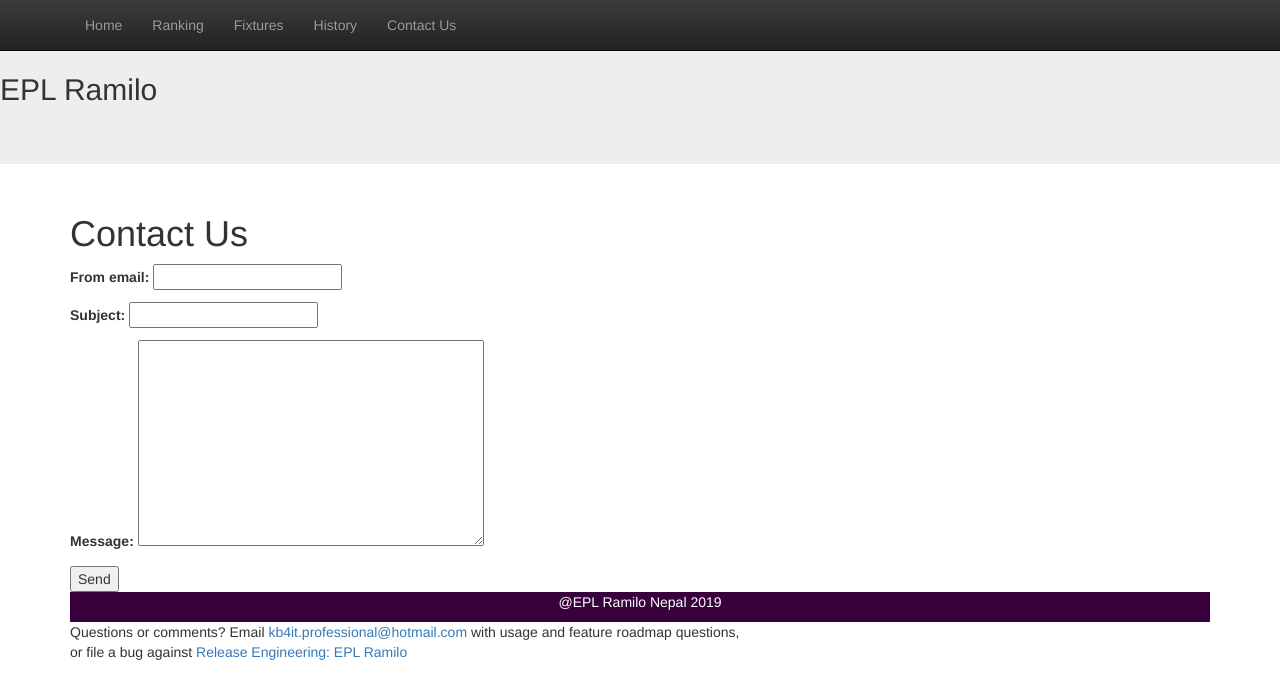
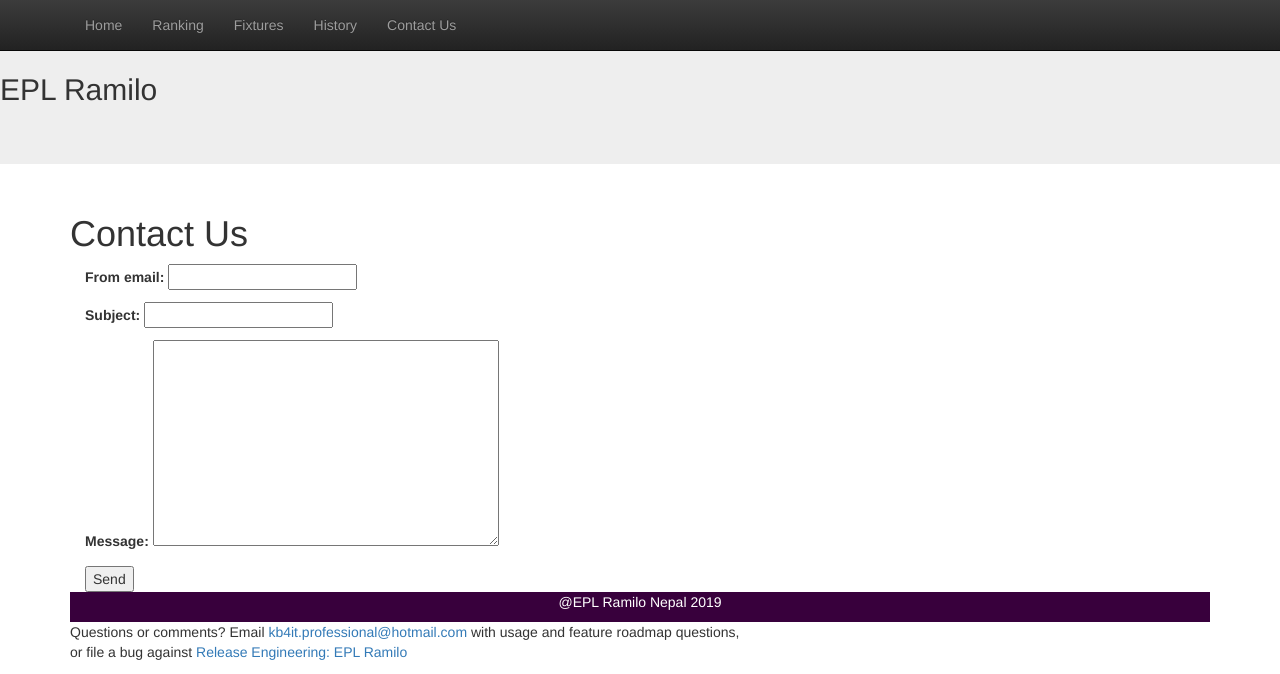
Before and after one commit to keshabb/fantasypremiereleague, a Django app: page /fpl/contact.html in a window 1280 px wide. Shown: the top 674 px of the page. Run offline with Django 3.2, Linux system fonts and the light colour scheme; some libraries are stand-ins or nearby versions.

Commit message:
Bot form formatting

```diff
--- a/fantasypremiereleague/fplapp/templates/fplapp/contact.html
+++ b/fantasypremiereleague/fplapp/templates/fplapp/contact.html
@@ -3,6 +3,7 @@
 {% load crispy_forms_tags %}
 {% block content %}
 <h1> Contact Us</h1>
+<div class="col-sm-5">
 <form method="post">
     {% csrf_token %}
     {{ form|crispy }}
@@ -10,4 +11,5 @@
         <button type="submit">Send</button>
     </div>
 </form>
+</div>
 {% endblock %}
```
